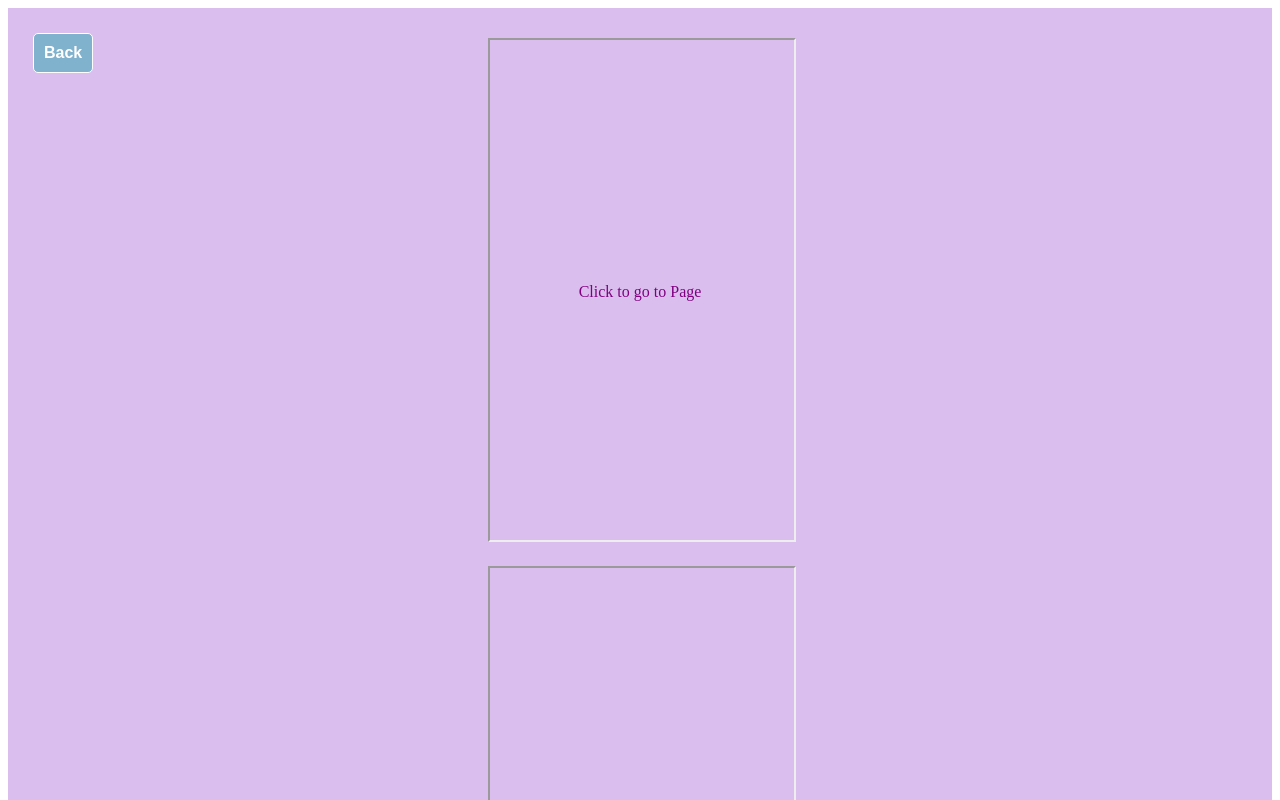
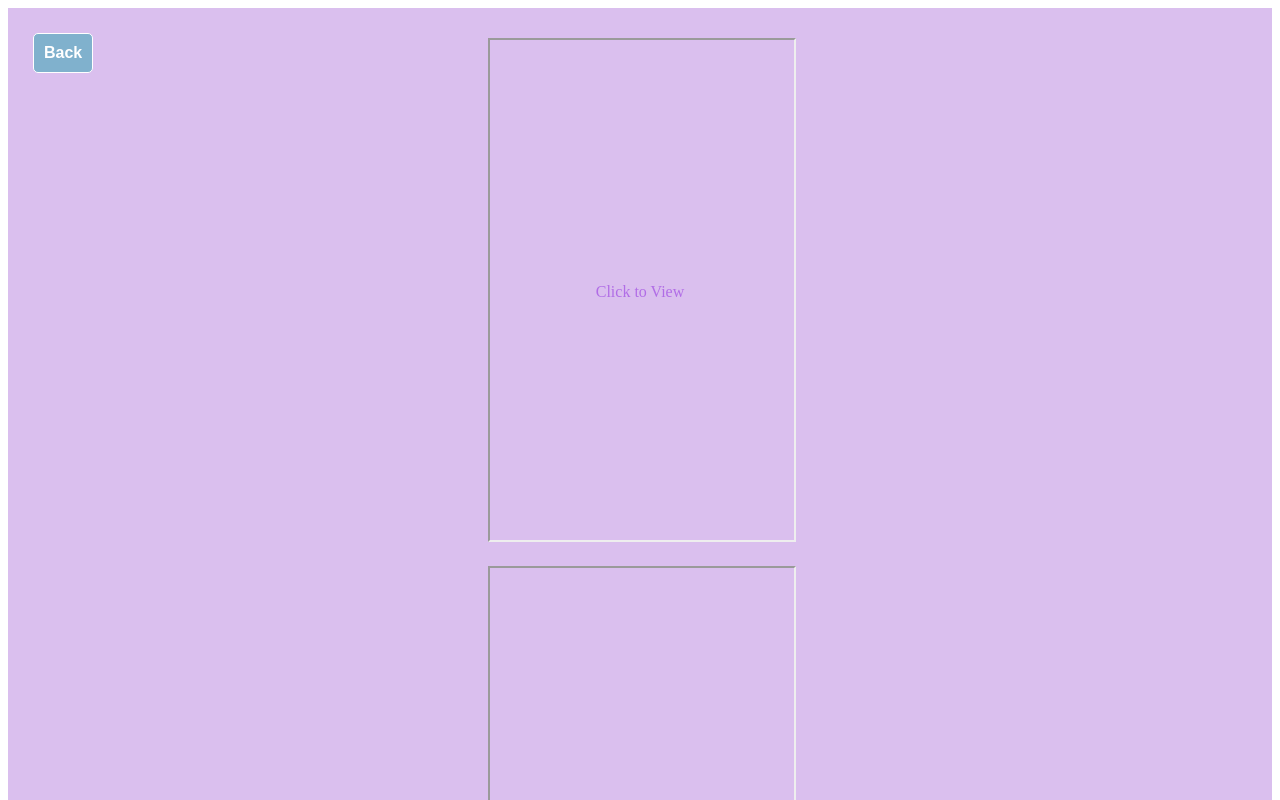
Before and after one commit to kaede4318/TuneTrack, a Next.js app: page /Gallery in a window 1280 px wide. Shown: the top 800 px of the page. Built offline with nearby package versions, Linux system fonts and the light colour scheme.

Commit message:
styling homepage

```diff
--- a/pages/Gallery.js
+++ b/pages/Gallery.js
@@ -11,7 +11,7 @@ const Gallery = () => {
   return (
     <div className="gallery">
       <Link href="/Home" legacyBehavior>
-        <button className="back-button">Back</button>
+          <button className="back-button">Back</button>
       </Link>
       {images.map((src, index) => (
         <div key={index} className="gallery-item">
@@ -22,7 +22,7 @@ const Gallery = () => {
                 style={{ width: '100%', height: '500px' }}
                 title={`Gallery ${index}`}
               />
-              <div className="overlay">Click to go to Page</div>
+              <div className="overlay">Click to View</div>
             </a>
           </Link>
         </div>
--- a/src/app/App.css
+++ b/src/app/App.css
@@ -155,6 +155,11 @@ button:hover {
   font-family: var(--font-mono);
   color: rgb(var(--foreground-rgb));
   margin-bottom: 50px;
+  text-shadow:
+    1px 1px 0 rgba(41, 163, 174, 0.5),
+    -1px 1px 0 rgba(41, 163, 174, 0.5),
+    1px -1px 0 rgba(41, 163, 174, 0.5),
+    -1px -1px 0 rgba(41, 163, 174, 0.5);
 }
 
 .upload-text {
@@ -172,7 +177,6 @@ button:hover {
 #galleryNavButton:hover {
   background-color: #91aad4;
 }
-
 
 .custom-file-upload {
   display: inline-block;
@@ -227,7 +231,7 @@ input[type="file"] {
   width: 100%;
   height: 100%;
   background: rgba(255, 255, 255, 0);
-  color: purple;
+  color: #b16de6;
   display: flex;
   align-items: center;
   justify-content: center;
```
